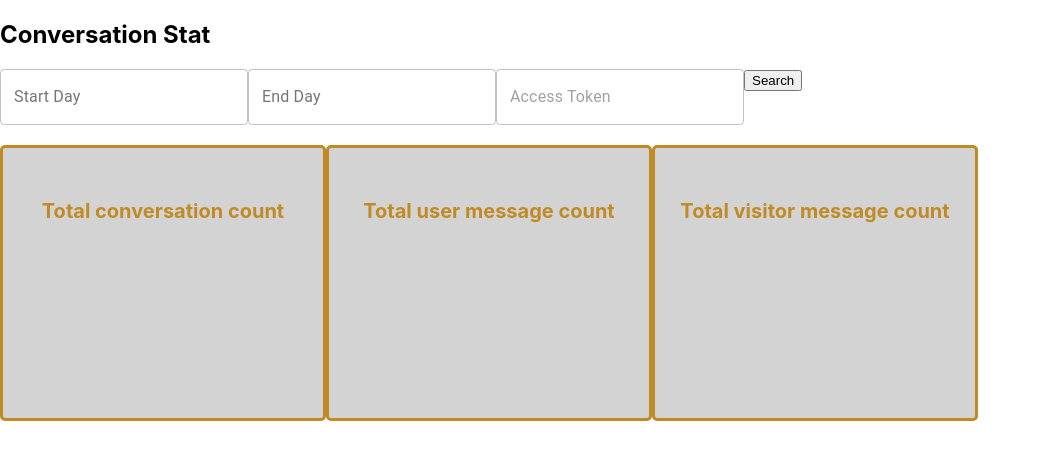
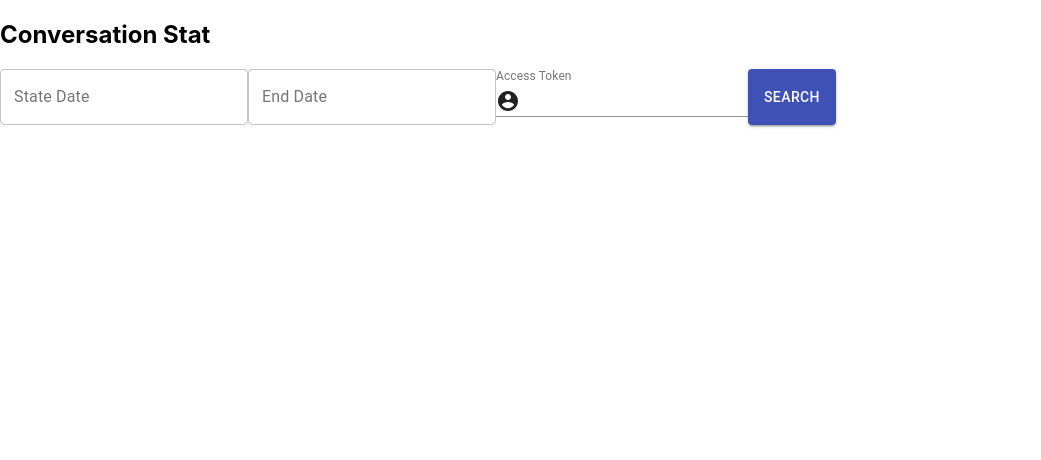
Before and after one commit to ndkv9/conversation-stats, a React (Create React App) app: page / in a window 1280 px wide. Shown: the top 460 px of the page, without its empty margins (0-1041 px from the left). Built offline with nearby package versions, Linux system fonts and the light colour scheme.

Commit message:
modify styles

```diff
--- a/src/App.js
+++ b/src/App.js
@@ -2,6 +2,9 @@ import axios from 'axios'
 import React, { useState } from 'react'
 import Box from './components/Box'
 import InfoTable from './components/InfoTable'
+import InputAdornment from '@material-ui/core/InputAdornment'
+import Button from '@material-ui/core/Button'
+import AccountCircle from '@material-ui/icons/AccountCircle'
 import TextField from '@material-ui/core/TextField'
 
 const App = () => {
@@ -38,34 +41,48 @@ const App = () => {
 	return (
 		<div className='App'>
 			<h2>Conversation Stat</h2>
-			<div>
+			<div id='input-form'>
 				<TextField
-					id='outlined-basic'
-					label='Start Day'
+					id='start-date'
+					label='State Date'
 					variant='outlined'
 					value={startDate}
 					onChange={changeStartDate}
 				/>
 
 				<TextField
-					id='outlined-basic'
-					label='End Day'
+					id='end-date'
+					label='End Date'
 					variant='outlined'
 					value={endDate}
 					onChange={changeEndDate}
 				/>
 
 				<TextField
-					id='outlined-basic'
-					placeholder='Access Token'
-					variant='outlined'
+					id='access-token'
+					label='Access Token'
 					value={token}
 					onChange={changeToken}
+					InputProps={{
+						startAdornment: (
+							<InputAdornment position='start'>
+								<AccountCircle />
+							</InputAdornment>
+						),
+					}}
 				/>
 
-				<button onClick={handleSearch}>Search</button>
+				<Button
+					id='search-btn'
+					variant='contained'
+					color='primary'
+					onClick={handleSearch}
+				>
+					SEARCH
+				</Button>
 			</div>
 
+			{data && (
 				<div className='box-list'>
 					<Box
 						text='Total conversation count'
@@ -82,6 +99,7 @@ const App = () => {
 						amount={data?.total_visitor_message_count}
 					/>
 				</div>
+			)}
 			{data && <InfoTable dates={data?.by_date} />}
 		</div>
 	)
--- a/src/index.css
+++ b/src/index.css
@@ -42,3 +42,7 @@ input {
 	font-size: 12px;
 	font-weight: 700;
 }
+
+#input-form {
+	display: inline-flex;
+}
```
Also changed, not shown: 1 other file (tests, documents, lock files or other folders). Lines whose indentation alone changed are shown as unchanged.
